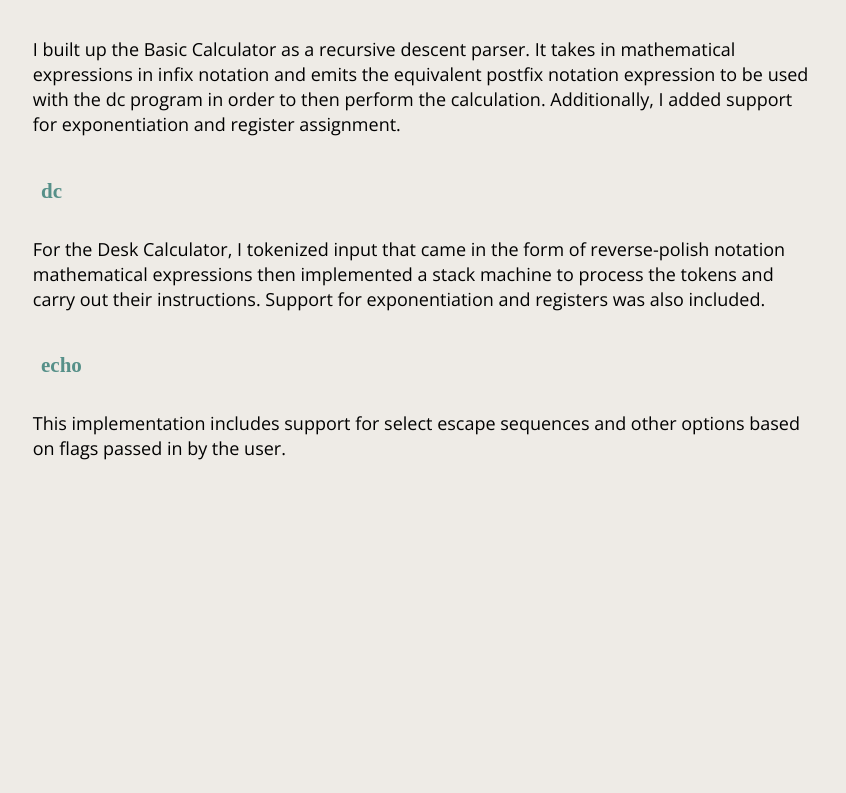
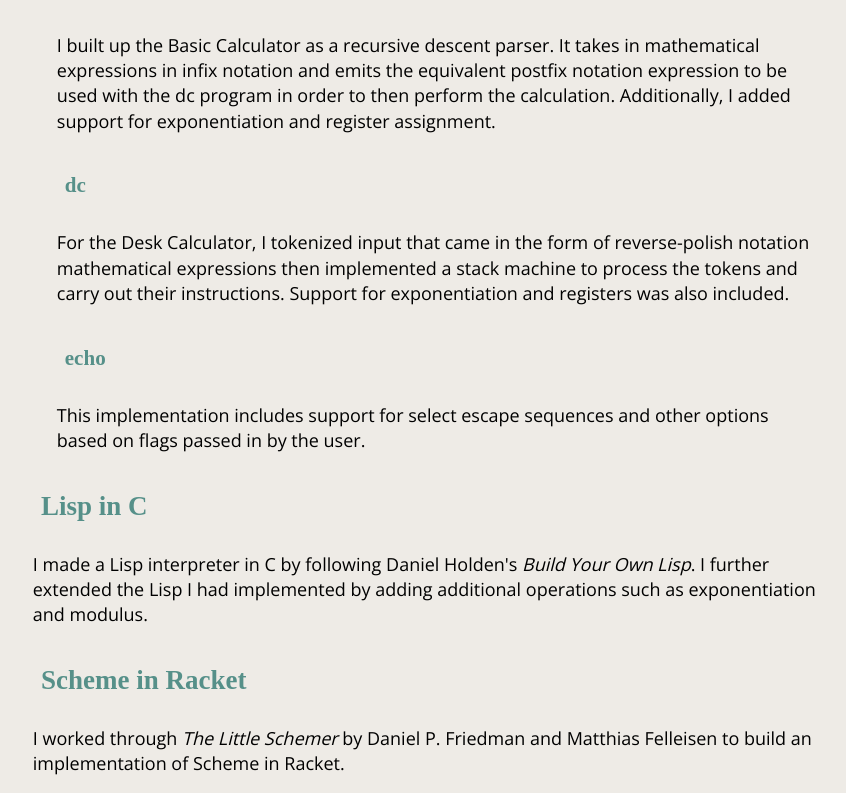
Before and after one commit to MadisonHuber/personal-site, a website built with Parcel: page projects.html in a window 1280 px wide. Shown: the part 1123-1916 px from the top of the page, without its empty margins (214-1060 px from the left). Before the commit the page ends 1601 px from the top, so only its background shows below. Built offline with nearby package versions, Linux system fonts and the light colour scheme; a web font is replaced by a local one.

Commit message:
Add more projects

```diff
--- a/projects.html
+++ b/projects.html
@@ -10,7 +10,6 @@
 </head>
 <body>
     <div class="top">
-        <!-- <h1 class="main"><em>Madison Huber</em></h1> -->
         <h1 class="main">Madison Huber</h1>
         <div class="inner">
             <a class="choice" href="index.html">About</a>
@@ -28,6 +27,7 @@
         <p>During summer of 2019 I studied abroad for a web development course and also traveled around Europe for a week before the class started, so while I was abroad I made a travel blog using HTML, CSS, TypeScript, React, Handlebars, Express, Netlify, MySQL, and AWS. It's accessible <a href="http://maddie.introcs.com/">here</a> if you want to check it out.</a></p>
         <h2>Unix Utilities</h2>
         <p>This series of projects was completed in spring 2019 as part of the COMP590 Systems Programming course, though I added additional functionality and extensions along the way that were not required for coursework. They are all command-line applications written in Rust, and details about each are given below:</p>
+        <div class="sub">
         <h3>egrep</h3>
         <p>
             On this project, I worked with a peer, breaking the program into stages of tokenization, parsing, construction of an NFA, and use of that NFA to test input strings against a regular expression. We worked in a ping-pong pair-programming approach with test-driven development. There is support for concatenating NFAs, and it is also possible to view DOT visualizations of the created NFAs. Supported operations include concatenation, alternation (|), kleene star (*), any character (.), and kleene plus (+).
@@ -44,6 +44,15 @@
         <p>
             This implementation includes support for select escape sequences and other options based on flags passed in by the user.
         </p>
+        </div>
+        <h2>Lisp in C</h2>
+        <p>
+            I made a Lisp interpreter in C by following Daniel Holden's <em>Build Your Own Lisp</em>. I further extended the Lisp I had implemented by adding additional operations such as exponentiation and modulus.
+        </p>
+        <h2>Scheme in Racket</h2>
+        <p>
+            I worked through <em>The Little Schemer</em> by Daniel P. Friedman and Matthias Felleisen to build an implementation of Scheme in Racket.
+        </p>
     </div>
 </body>
 </html>
--- a/style.css
+++ b/style.css
@@ -75,7 +75,9 @@ h1, h2, h3, h4, h5, h6 {
     line-height: 140%;
 }
 
-
+.sub {
+    padding-left: 3%;
+}
 
 .main {
     margin: 0%;
```
